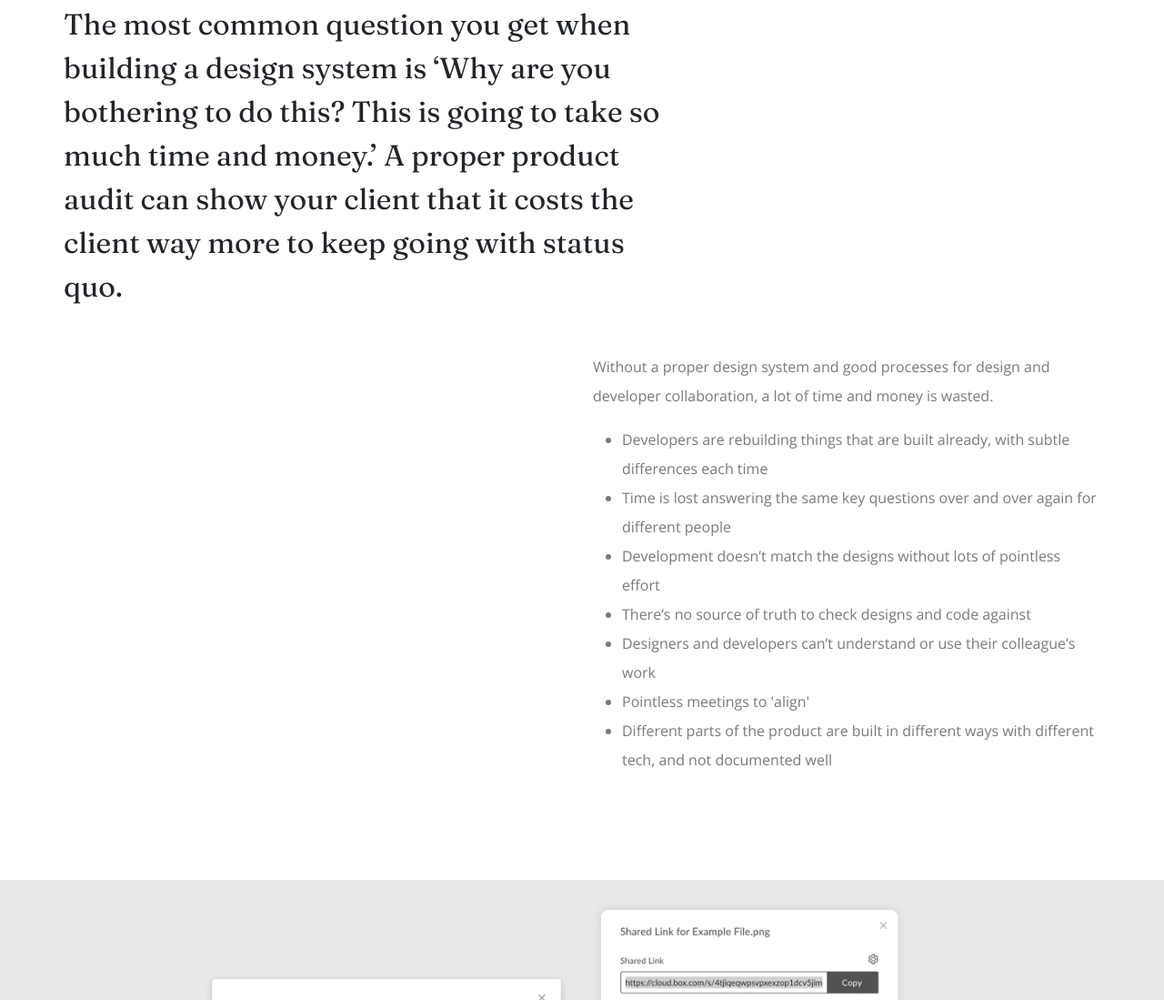
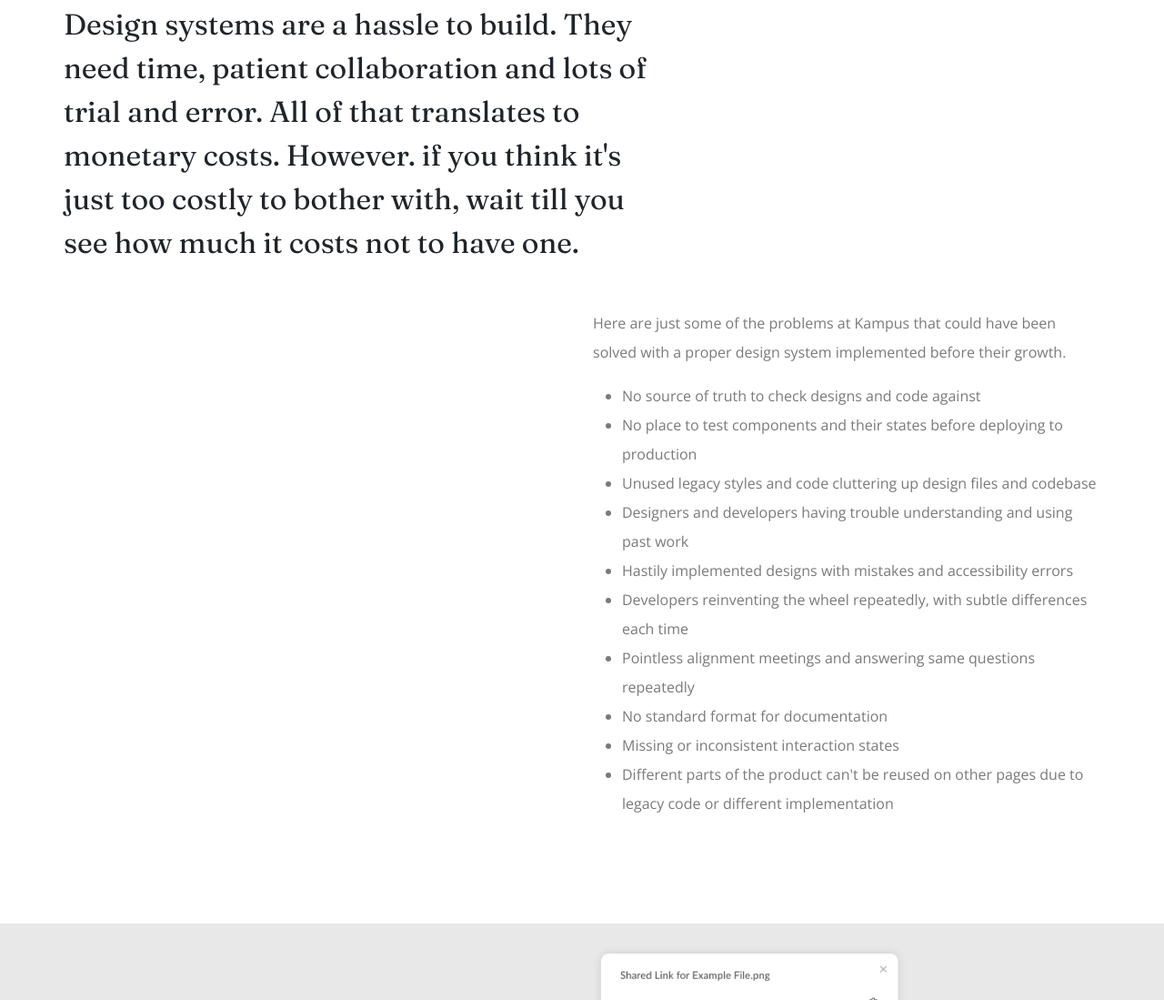
Before and after one commit to mchitrak/mchitrak.github.io, a website: page sanoma.html in a window 1280 px wide. Shown: the part 1281-2380 px from the top of the page at 91% size. Drawn offline with nearby package versions, Linux system fonts and the light colour scheme.

Commit message:
Update sanoma.html

```diff
--- a/sanoma.html
+++ b/sanoma.html
@@ -120,7 +120,7 @@
 
     <section id="case-intro" class="container">
       <div class="col-md-7">
-        <h2>The most common question you get when building a design system is ‘Why are you bothering to do this? This is going to  take so much time and money.’ A proper product audit can show your client that it costs the client way more to keep going with status quo. </h2>
+        <h2>Design systems are a hassle to build. They need time, patient collaboration and lots of trial and error. All of that translates to monetary costs. However. if you think it's just too costly to bother with, wait till you see how much it costs not to have one. </h2>
       </div>
 
       <div class="row mt-5">
@@ -129,16 +129,21 @@
         </div>
 
         <div class="col-md-6">
-          <p>Without a proper design system and good processes for design and developer collaboration, a lot of time and money is wasted. </p>
+          <p>Here are just some of the problems at Kampus that could have been solved with a proper design system implemented before their growth. </p>
           <ul>
-            <li>Developers are rebuilding things that are built already, with subtle differences each time</li>
-            <li>Time is lost answering the same key questions over and over again for different people</li>
-            <li>Development doesn’t match the designs without lots of pointless effort</li>
-            <li>There’s no source of truth to check designs and code against</li>
-            <li>Designers and developers can’t understand or use their colleague’s work</li>
-            <li>Pointless meetings to 'align'</li>
-            <li>Different parts of the product are built in different ways with different tech, and not documented well</li>
+            <li>No source of truth to check designs and code against</li>
+            <li>No place to test components and their states before deploying to production</li>
+            <li>Unused legacy styles and code cluttering up design files and codebase</li>
+            <li>Designers and developers having trouble understanding and using past work</li>
+            <li>Hastily implemented designs with mistakes and accessibility errors</li>
+            <li>Developers reinventing the wheel repeatedly, with subtle differences each time</li>
+            <li>Pointless alignment meetings and answering same questions repeatedly</li>
+            <li>No standard format for documentation</li>
+            <li>Missing or inconsistent interaction states</li>
+            <li>Different parts of the product can't be reused on other pages due to legacy code or different implementation</li>
           </ul>
+
+          <p></p>
         </div>
 
       </div>
```
